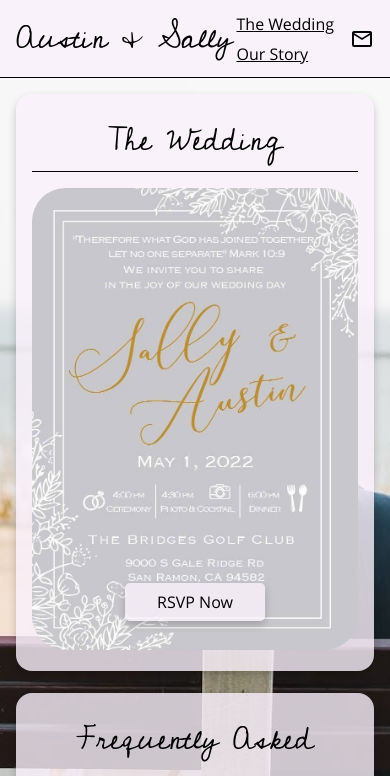
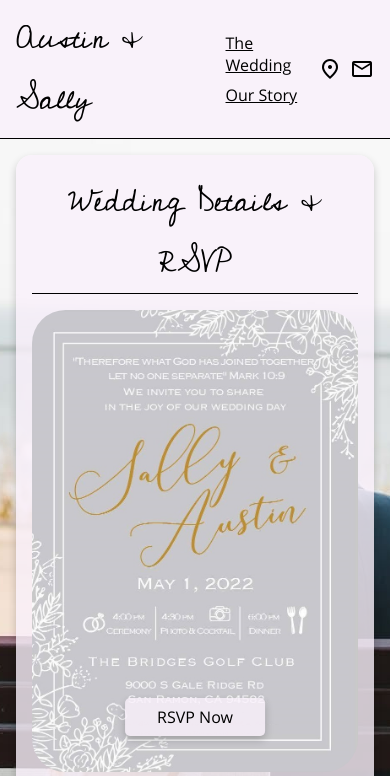
Before and after one commit to agauyeung/austin-and-sally, a Next.js app: page / in a window 390 px wide. Shown: the top 776 px of the page. Built offline with nearby package versions, Linux system fonts and the light colour scheme.

Commit message:
add location icon

```diff
--- a/src/Components/Header/Header.js
+++ b/src/Components/Header/Header.js
@@ -50,11 +50,20 @@ export default function Header({ id }) {
             />
           ))}
         </div>
+        <span className={`material-icons-outlined ${styles["icon-link-wrapper"]}`}>
+          <a
+            className={styles["icon-link"]}
+            href="https://goo.gl/maps/1Thmcx4MnthezoiK8"
+            aria-label="Navigate"
+          >
+            place
+          </a>
+        </span>
         <span className="material-icons-outlined">
           <a
-            className={styles["mail-icon-link"]}
+            className={styles["icon-link"]}
             href="mailto:austin.and.sally.2021@gmail.com"
-            ariaLabel="Contact Us"
+            aria-label="Contact Us"
           >
             email
           </a>
--- a/src/Components/Header/Header.module.css
+++ b/src/Components/Header/Header.module.css
@@ -19,14 +19,22 @@
   margin-right: 2rem;
 }
 
-.mail-icon-link {
+.icon-link-wrapper:not(:last-child) {
+  margin-right: 0.5rem;
+}
+
+.icon-link {
   text-decoration: none;
+}
+
+.mail-icon {
+  margin-right: 0.5rem;
 }
 
 @media only screen and (max-width: 768px) {
   .link-wrapper {
     flex-direction: column;
-    margin-right: 1rem;
+    margin-right: 0;
   }
 
   .link-wrapper a {
--- a/src/Components/Wedding/Wedding.js
+++ b/src/Components/Wedding/Wedding.js
@@ -7,13 +7,10 @@ export default function Wedding() {
   return (
     <div className="content">
       <div className={`panel ${styles.container}`}>
-        <h2>The Wedding</h2>
-        <a
-          href="https://goo.gl/maps/1Thmcx4MnthezoiK8"
-          className={styles["map-link"]}
-        >
+        <h2>Wedding Details &amp; RSVP</h2>
+        <div className={styles["invite-wrapper"]}>
           <img src={invite.default.src} className={styles.invite} />
-        </a>
+        </div>
         <a className={styles["rsvp-button"]} href="/rsvp">
           RSVP Now
         </a>
--- a/src/Components/Wedding/Wedding.module.css
+++ b/src/Components/Wedding/Wedding.module.css
@@ -3,7 +3,7 @@
   margin: auto;
 }
 
-.map-link {
+.invite-wrapper {
   display: block;
   margin-top: 1rem;
 }
```
